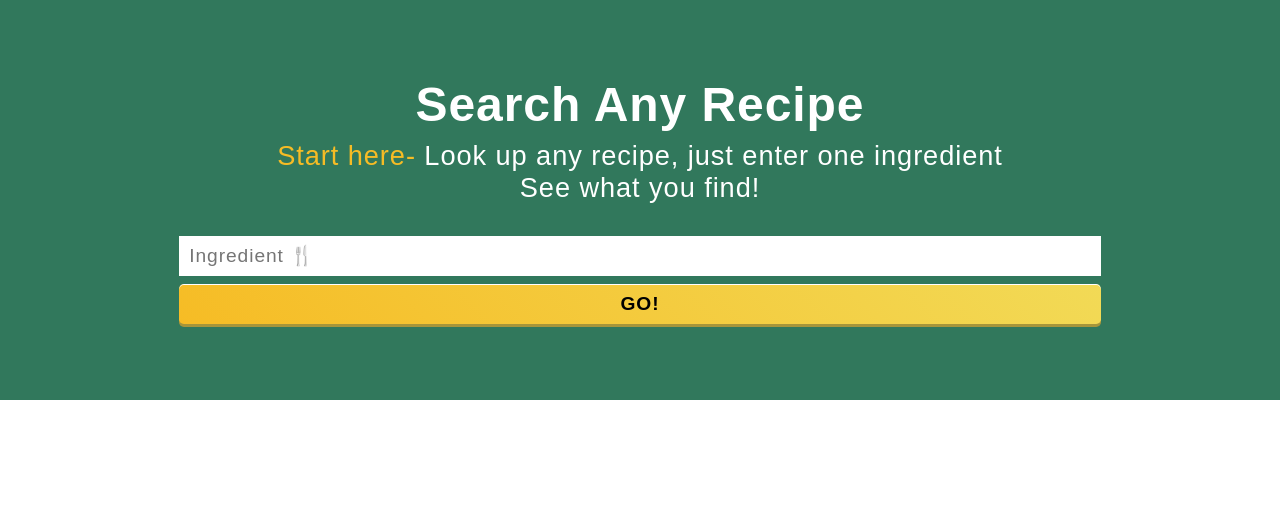
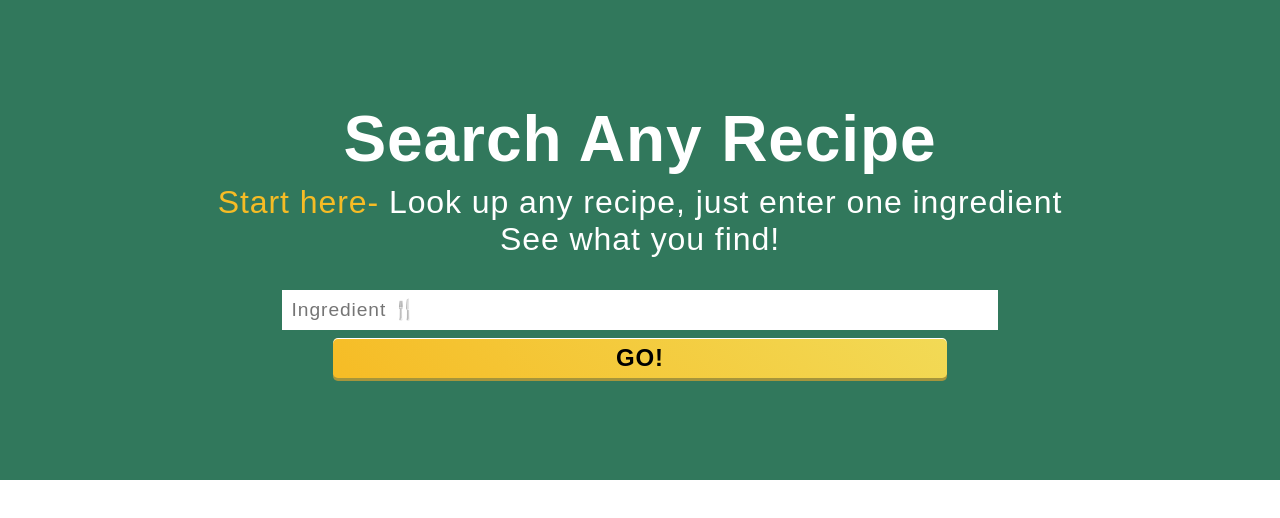
Before and after one commit to KevinQE21/IntroJsFinalProject, a plain HTML site: page index.html in a window 1280 px wide. Shown: the top 518 px of the page. Drawn offline with Linux system fonts and the light colour scheme.

Commit message:
Acomodo de css para web responsive

```diff
--- a/css/index.css
+++ b/css/index.css
@@ -11,7 +11,7 @@ span {
 .header {
   width: 100%;
   min-height: 50vh;
-  height: 50vh;
+  height: 60vh;
   background-color: #31785c;
   display: flex;
   flex-direction: column;
@@ -75,6 +75,7 @@ span {
 
 .input-recipe button {
   width: 90%;
+  max-width: 1200px;
   height: 2.5rem;
   font-size: 1.2rem;
   background-image: linear-gradient(225deg, #f2da56 0%, #f6bc25 100%);
@@ -128,3 +129,42 @@ span {
   height: 200px;
   width: 100%;
 }
+
+@media only screen and (min-width: 700px) {
+  .header h1 {
+    font-size: 4rem;
+  }
+
+  .header p {
+    font-size: 2rem;
+  }
+
+  .input-recipe button {
+    font-size: 1.5rem;
+  }
+
+  .recipe {
+    width: 70%;
+  }
+
+  .recipes .recipe-tittle {
+    font-size: 1.2rem;
+  }
+  .recipes .recipe-img img {
+    height: 300px;
+  }
+}
+
+@media only screen and (min-width: 1080px) {
+  .input-recipe input {
+    width: 70%;
+  }
+
+  .input-recipe button {
+    width: 60%;
+  }
+
+  .recipe {
+    width: 60%;
+  }
+}
--- a/js/index.js
+++ b/js/index.js
@@ -1,16 +1,14 @@
 const recipeInput = document.getElementById('recipe-input');
 const infoRecipes = document.getElementById('info-recipes');
-const button = document.getElementById('send_info');
+const sendInfoButton = document.getElementById('send_info');
 
 (function addEvents() {
-  button.addEventListener('click', init);
+  sendInfoButton.addEventListener('click', init);
 })();
 
 function init() {
   if (!recipeInput.value) return insertError();
-
   cleanData();
-
   return getData(recipeInput.value);
 }
 
```
